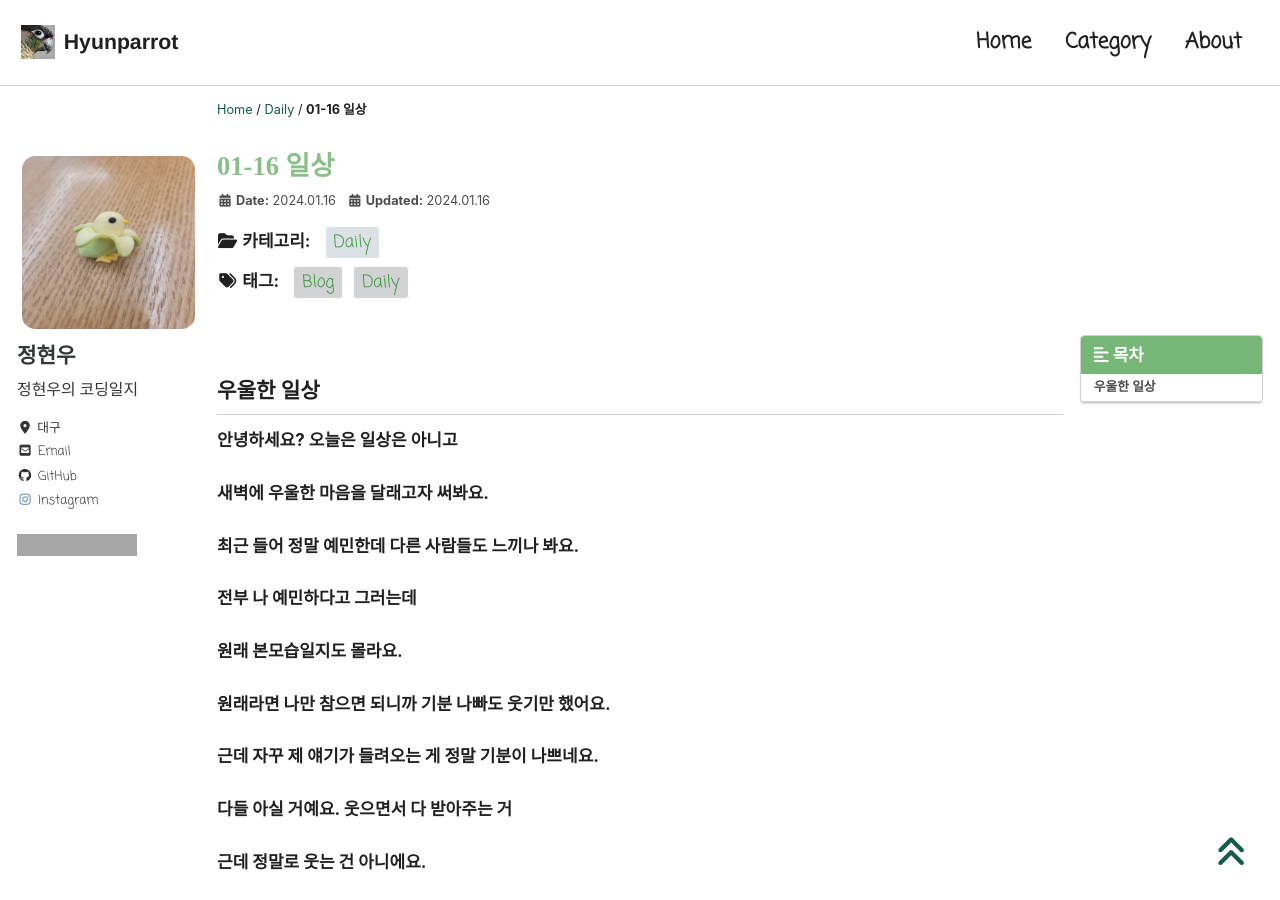
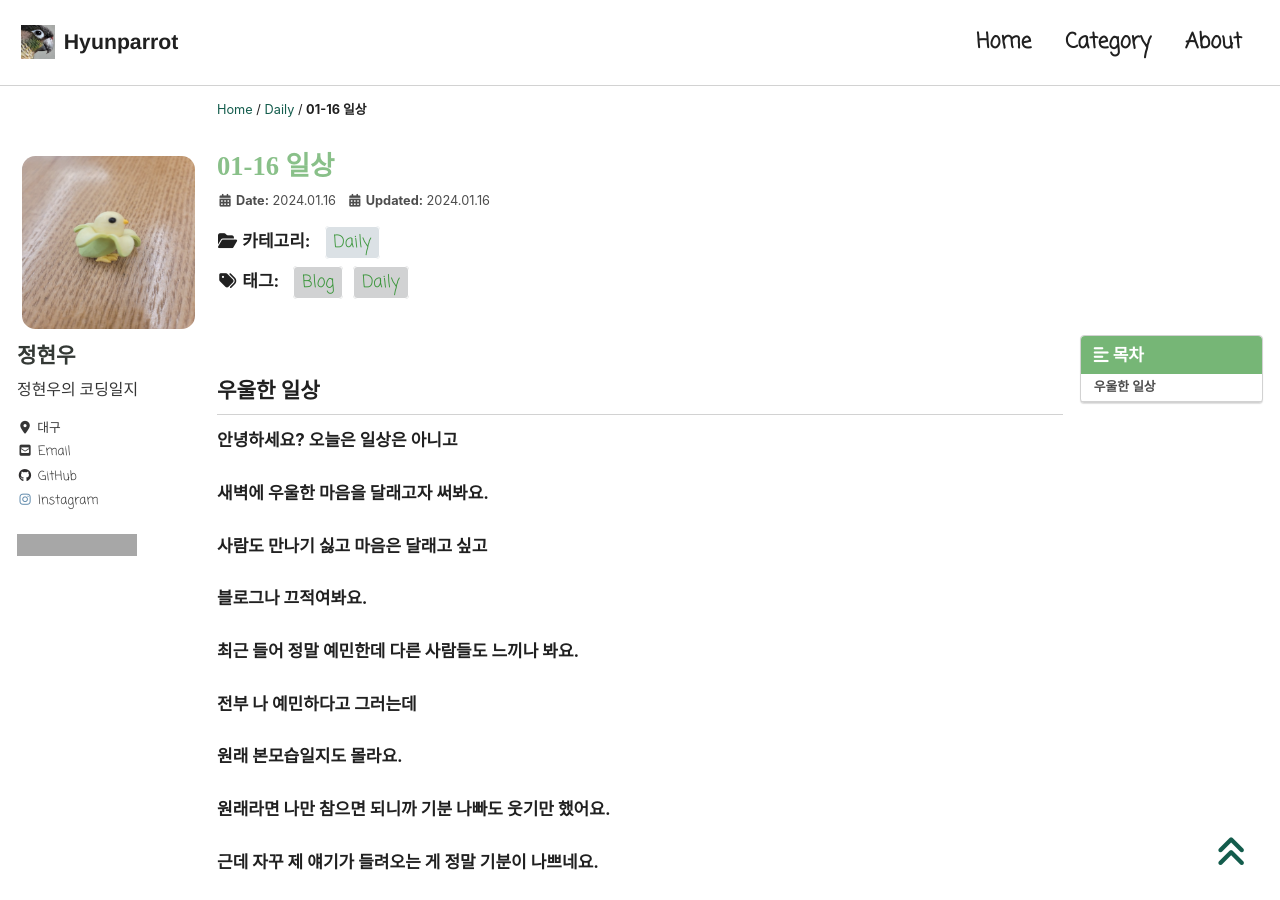
Before and after one commit to hyunparrot/hyunparrot.github.io, a Jekyll site: the page built from _posts/Blog/2024-01-16-daily-03.md, in a window 1280 px wide and 900 px high. Built offline with Jekyll 4.4.1, drawn with Linux system fonts in a browser that asks for light colours; cached includes are drawn as plain includes; nearby versions of some CDN libraries; some web fonts are replaced; comment, search, counter and statistics services are not loaded; grey boxes are pictures that could not be loaded.

Commit message:
Update 2024-01-16-daily-03.md

```diff
--- a/_posts/Blog/2024-01-16-daily-03.md
+++ b/_posts/Blog/2024-01-16-daily-03.md
@@ -20,6 +20,15 @@ last_modified_at: 2024-01-16
 **안녕하세요? 오늘은 일상은 아니고**
 
 **새벽에 우울한 마음을 달래고자 써봐요.**
+
+**사람도 만나기 싫고 마음은 달래고 싶고**
+
+**블로그나 끄적여봐요.**
+
+
+
+
+
 
 **최근 들어 정말 예민한데 다른 사람들도 느끼나 봐요.**
 
```
